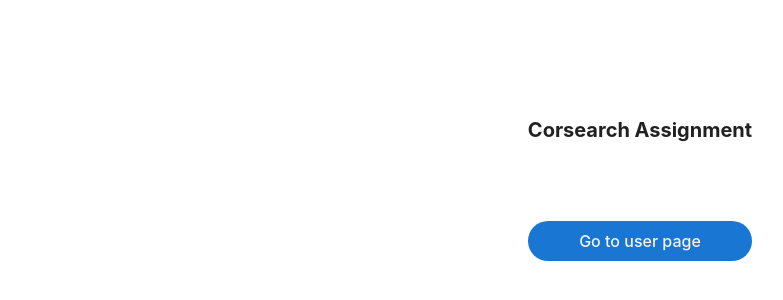
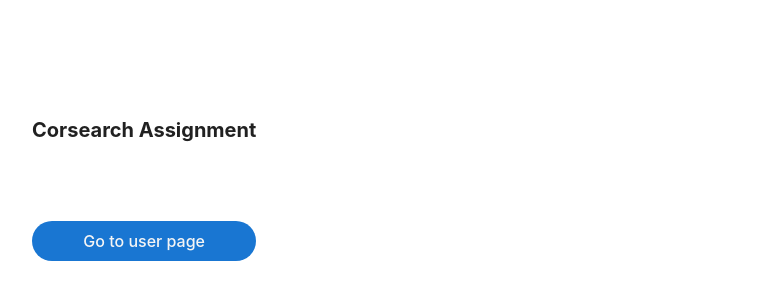
Before and after one commit to quochuy278/corsearch-assignment, a React (Vite) app: page / in a window 1280 px wide. Shown: the part 202-502 px from the top of the page, without its empty margins (0-783 px from the left). Built offline with nearby package versions, Linux system fonts and the light colour scheme.

Commit message:
refactor: modify container styles

```diff
--- a/src/shared/components/Container/styles.scss
+++ b/src/shared/components/Container/styles.scss
@@ -1,16 +1,8 @@
 .container {
-  width: 100vw;
-  height: 100vh;
-  max-width: 100%;
-  margin: 0;
-  padding: 20px;
+  width: 100%;
+  height: 100%;
   box-sizing: border-box;
-  display: grid;
-  place-items: center;
-  overflow-x: hidden;
+  flex-grow: 1;
+  display: flex;
+  flex-direction: column;
 }
-
-.container-content {
-  width: 100%;
-  max-width: 1200px;
-}
```
